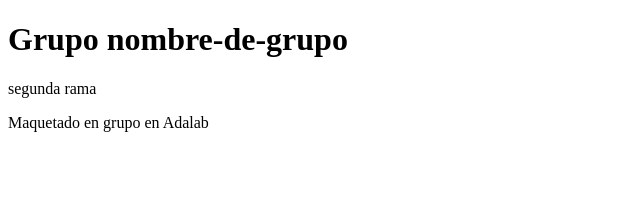
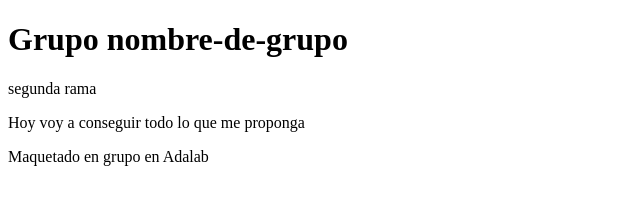
Before and after one commit to veronicabautista/ejercicio2-8, a plain HTML site: page index.html in a window 1280 px wide. Shown: the whole page, without its empty margins (0-640 px from the left). Drawn offline with Linux system fonts and the light colour scheme.

Commit message:
motivation

```diff
--- a/index.html
+++ b/index.html
@@ -10,8 +10,12 @@
         <p>segunda rama</p>
     </header>
     <main>
-        <section class="motivacion"></section>
-        <section class="contenido"></section>
+        <section class="motivacion">
+            <p>Hoy voy a conseguir todo lo que me proponga</p>
+        </section>
+        <section class="contenido">
+
+        </section>
     </main>
     <footer>
         <p>Maquetado en grupo en Adalab</p>
```
